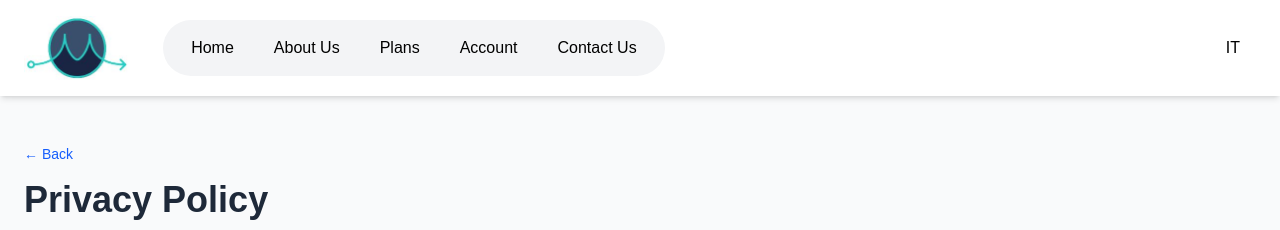
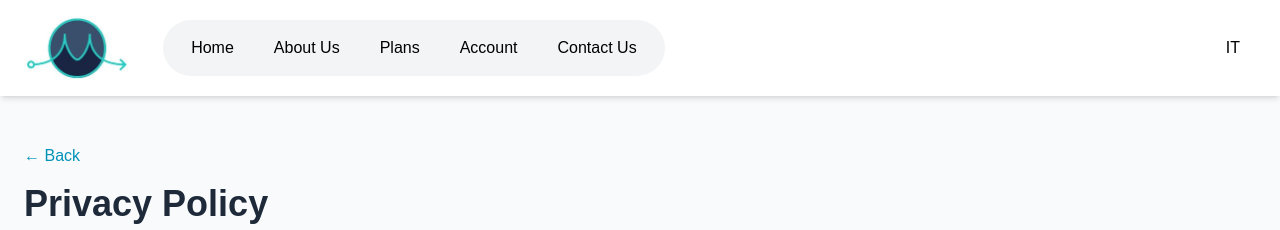
Before and after one commit to jalilkhan625/mvmdriver, a Next.js app: page /en/privacy-policy in a window 1280 px wide. Shown: the top 230 px of the page. Built offline with nearby package versions, Linux system fonts and the light colour scheme.

Commit message:
Update page.tsx

```diff
--- a/src/app/[locale]/privacy-policy/page.tsx
+++ b/src/app/[locale]/privacy-policy/page.tsx
@@ -15,10 +15,11 @@ export default function PrivacyPolicy() {
       {/* Header */}
       <div className="w-full border-b border-gray-200 bg-gray-50 px-6 py-12">
         <div className="max-w-7xl mx-auto">
-          <Link
-            href={`/${locale}`}
-            className="text-blue-600 hover:underline text-sm block mb-4"
-          >
+<Link
+  href={`/${locale}`}
+  className="text-cyan-600 hover:underline text-base block mb-4"
+>
+
             ← {t('back', { defaultValue: 'Back' })}
           </Link>
           <h1 className="text-4xl font-bold mb-2">{t('title')}</h1>
@@ -37,7 +38,7 @@ export default function PrivacyPolicy() {
             className="flex justify-center order-first lg:order-last"
           >
             <Image
-              src="/privacy-policy.JPG"
+              src="/privacy-policy.jpg"
               alt="Privacy Illustration"
               width={600}
               height={600}
```
